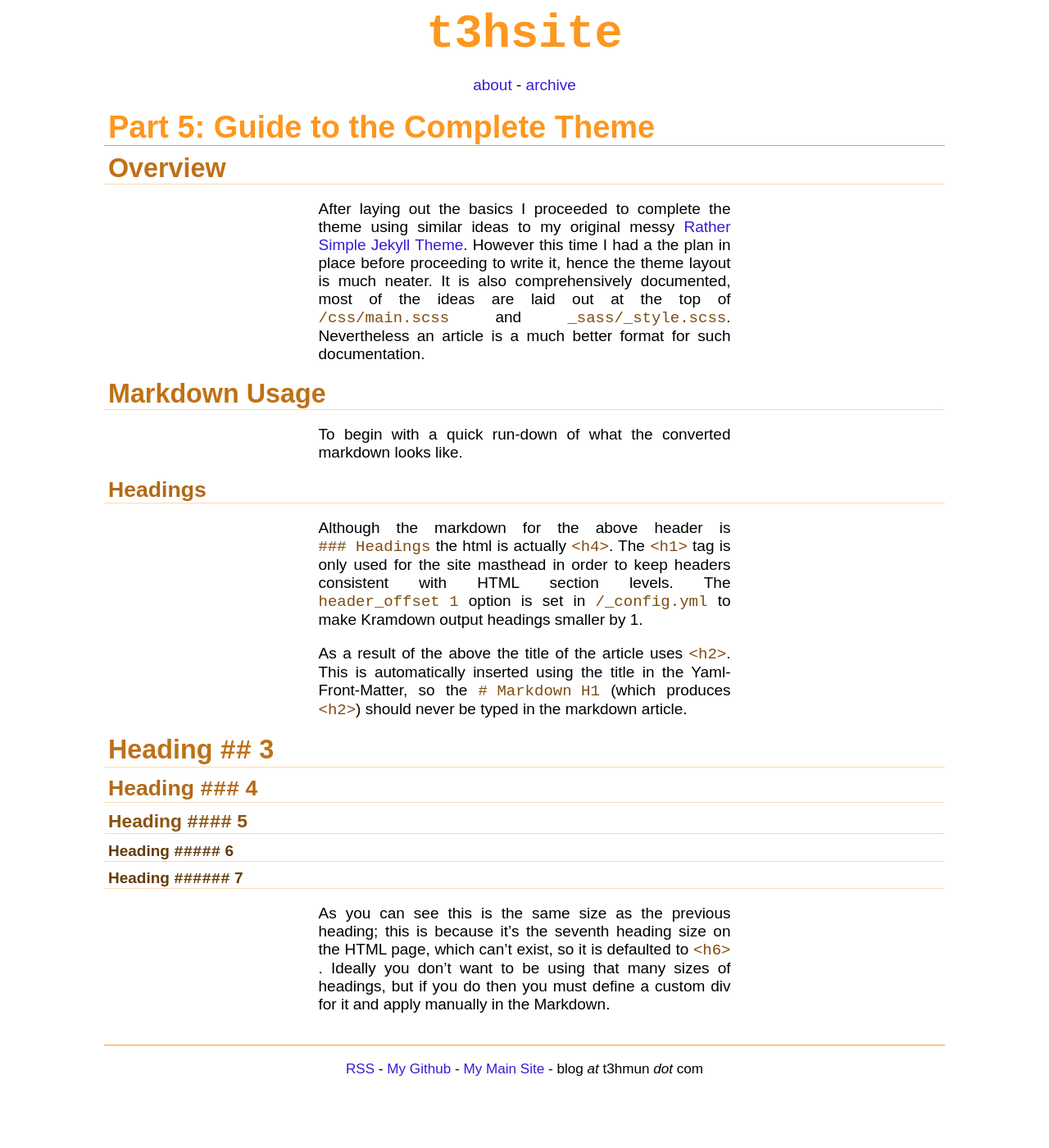
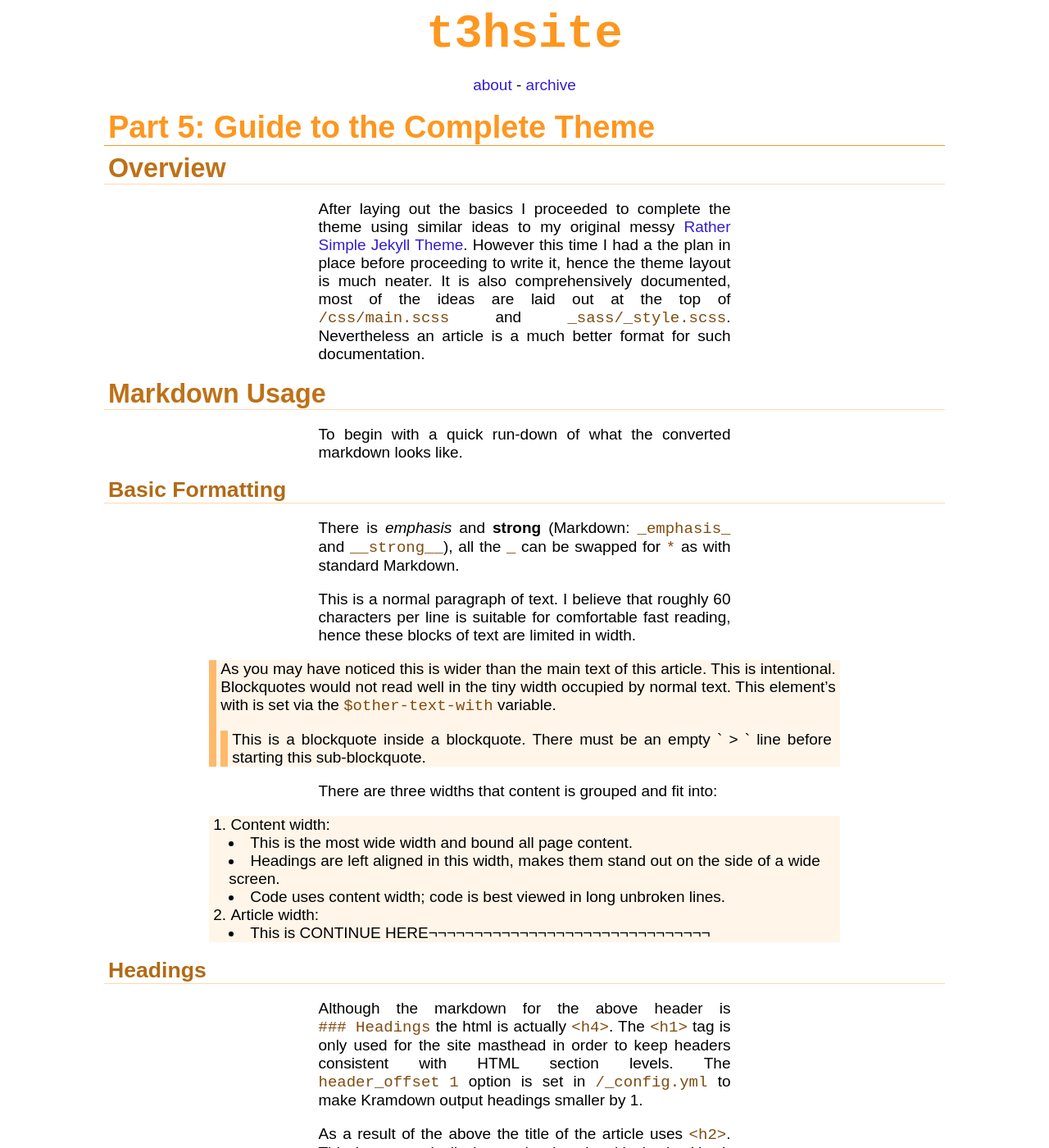
Before and after one commit to t3hmun/t3hsite, a Jekyll site: the page built from _posts/2015-10-13-part-05-guide-to-the-complete-theme.md, in a window 1280 px wide and 1400 px high. Shown: the whole window at 82% size. Built offline with Jekyll 4.4.1, drawn with Linux system fonts in a browser that asks for light colours.

Commit message:
Wip post 5.

```diff
--- a/_posts/2015-10-13-part-05-guide-to-the-complete-theme.md
+++ b/_posts/2015-10-13-part-05-guide-to-the-complete-theme.md
@@ -15,6 +15,29 @@ Nevertheless an article is a much better format for such documentation.
 ## Markdown Usage
 
 To begin with a quick run-down of what the converted markdown looks like.
+
+### Basic Formatting
+
+There is _emphasis_ and __strong__ (Markdown: `_emphasis_` and `__strong__`), all the `_` can be swapped for `*` as with standard Markdown.
+
+This is a normal paragraph of text. I believe that roughly 60 characters per line is suitable for comfortable fast reading, hence these blocks of text are limited in width.
+
+> As you may have noticed this is wider than the main text of this article.
+> This is intentional.
+> Blockquotes would not read well in the tiny width occupied by normal text.
+> This element's with is set via the `$other-text-with` variable.
+>
+> > This is a blockquote inside a blockquote.
+> > There must be an empty ` > ` line before starting this sub-blockquote.
+
+There are three widths that content is grouped and fit into:
+
+1. Content width:
+    - This is the most wide width and bound all page content.
+    - Headings are left aligned in this width, makes them stand out on the side of a wide screen.
+    - Code uses content width; code is best viewed in long unbroken lines.
+2. Article width:
+    - This is CONTINUE HERE¬¬¬¬¬¬¬¬¬¬¬¬¬¬¬¬¬¬¬¬¬¬¬¬¬¬¬¬¬¬¬
 
 ### Headings
 
--- a/_sass/_style.scss
+++ b/_sass/_style.scss
@@ -103,7 +103,8 @@ p {
     code {
         // Separate colour to differentiate it from the normal text.
         color: $subtle-fore-colour;
-        // This helps prevent line breaks unless absolutely necessary (line breaks can obfuscate spaces).
+        // `inline-block` helps prevent line breaks unless absolutely necessary (line breaks can obfuscate spaces).
+        // Line breaks will only occur if the line is too long to fit inside the page-width.
         display: inline-block;
         // No border or background, that would break the flow of reading; this is in-line code, meant to be read as part of a sentence.
     }
```
